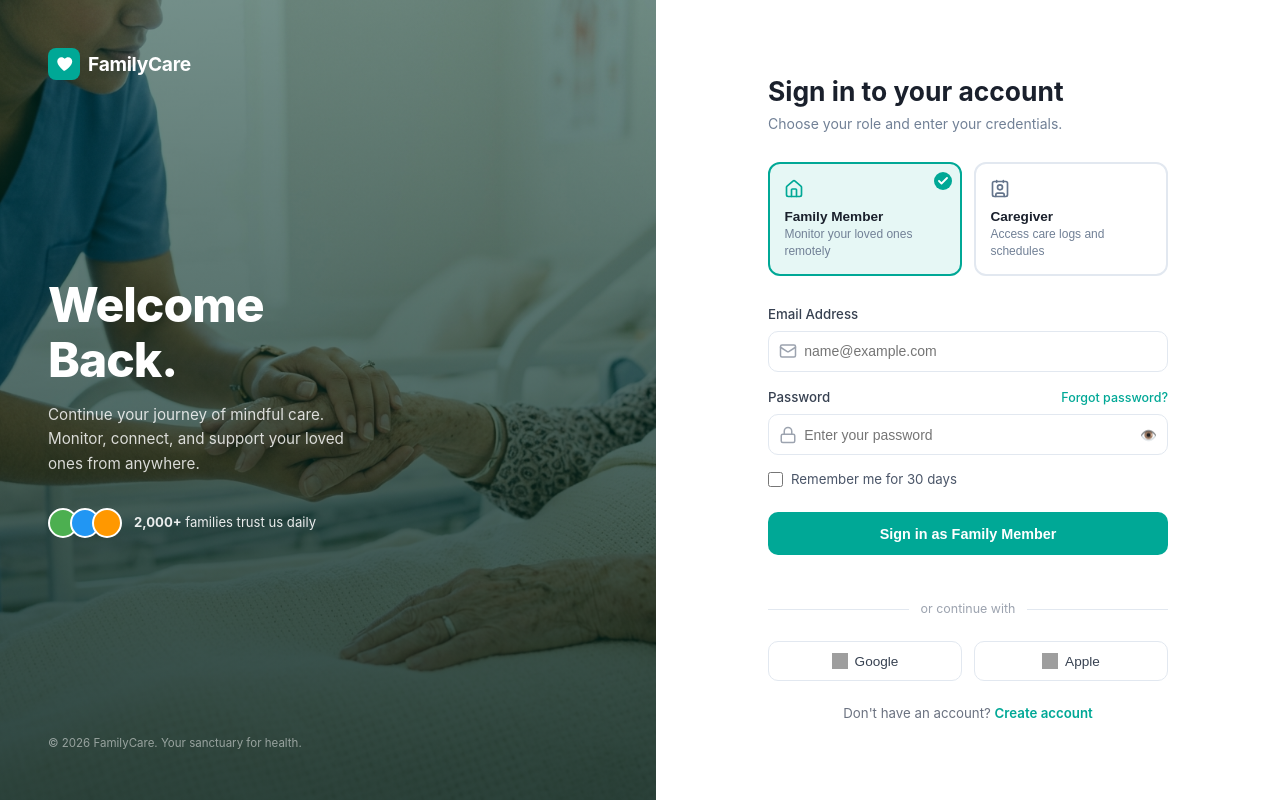
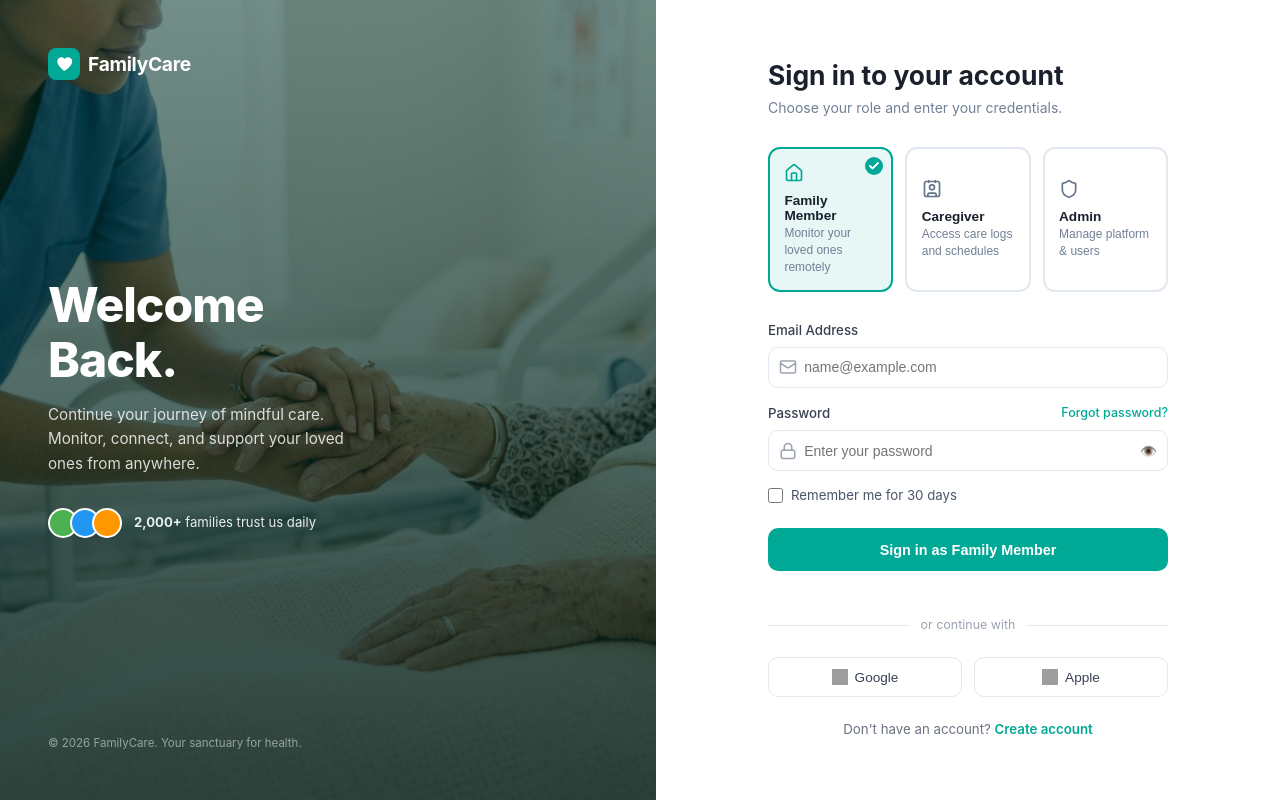
Before and after one commit to dilshandevxx/FamilyCare-Univercity-Project, a React app in the folder frontend/: page /login in a window 1280 px wide. Built offline with nearby package versions, Linux system fonts and the light colour scheme; no server answers; grey boxes are pictures that could not be loaded; the HTML template or start-up script is replaced by a standard one.

Commit message:
style(login): adjust portal login configurations

```diff
--- a/frontend/src/pages/public/Login/Login.jsx
+++ b/frontend/src/pages/public/Login/Login.jsx
@@ -1,7 +1,7 @@
 import React, { useState } from 'react';
 import { useNavigate, Link } from 'react-router-dom';
 import { useAuth } from '../../../context/AuthContext';
-import { Home, Contact, CheckCircle2, Lock, Mail, Info } from 'lucide-react';
+import { Home, Contact, Shield, Lock, Mail, Info } from 'lucide-react';
 import nurseImage from '../../../assets/about/nurse_holding_hands.png';
 
 const TEAL = '#00A896';
@@ -26,10 +26,12 @@ const Login = () => {
     setIsLoading(true);
 
     try {
-      // Authenticate user with role context
-      await login(email, password, selectedRole);
-
-      if (selectedRole === 'caregiver') {
+      const data = await login(email, password, selectedRole);
+      // Use actual role from DB, not the UI selector
+      const dbRole = data.role;
+      if (dbRole === 'admin') {
+        navigate('/admin/dashboard');
+      } else if (dbRole === 'caregiver') {
         navigate('/caregiver/dashboard');
       } else {
         navigate('/dashboard');
@@ -161,7 +163,7 @@ const Login = () => {
           </p>
 
           {/* Role selector */}
-          <div style={{ display: 'grid', gridTemplateColumns: '1fr 1fr', gap: '12px', marginBottom: '1.8rem' }}>
+          <div style={{ display: 'grid', gridTemplateColumns: '1fr 1fr 1fr', gap: '12px', marginBottom: '1.8rem' }}>
             <RoleCard
               role="family"
               label="Family Member"
@@ -173,6 +175,12 @@ const Login = () => {
               label="Caregiver"
               description="Access care logs and schedules"
               icon={<Contact size={20} color={selectedRole === 'caregiver' ? TEAL : '#64748b'} />}
+            />
+            <RoleCard
+              role="admin"
+              label="Admin"
+              description="Manage platform & users"
+              icon={<Shield size={20} color={selectedRole === 'admin' ? TEAL : '#64748b'} />}
             />
           </div>
 
@@ -293,7 +301,7 @@ const Login = () => {
                 marginBottom: '1.4rem'
               }}
             >
-              {isLoading ? 'Signing in...' : `Sign in as ${selectedRole === 'caregiver' ? 'Caregiver' : 'Family Member'}`}
+              {isLoading ? 'Signing in...' : `Sign in as ${selectedRole === 'caregiver' ? 'Caregiver' : selectedRole === 'admin' ? 'Admin' : 'Family Member'}`}
             </button>
           </form>
 
```
